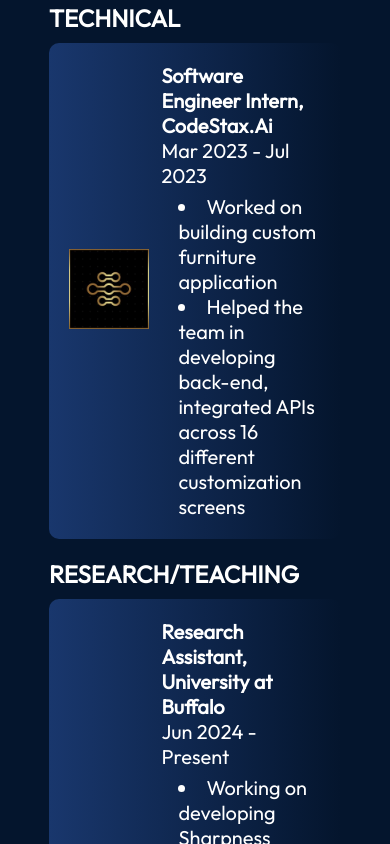
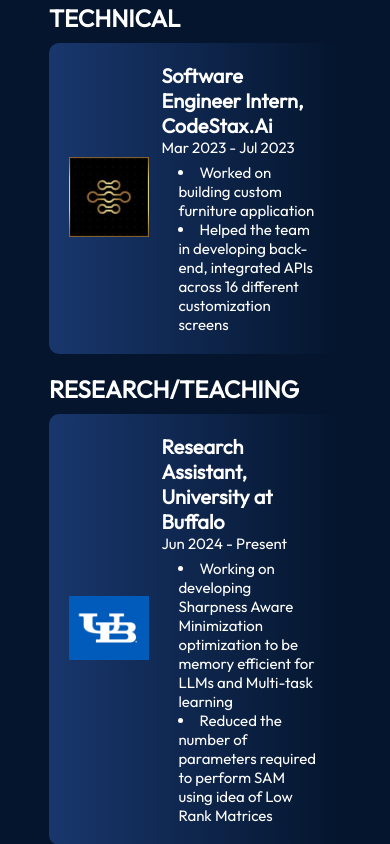
Before and after one commit to ProgrammerGoku/portfolio, a React (Vite) app: page / in a window 390 px wide. Shown: the part 3140-3984 px from the top of the page. Built offline with nearby package versions, Linux system fonts and the light colour scheme.

Commit message:
text size changes

```diff
--- a/src/components/Experience/Experience.module.css
+++ b/src/components/Experience/Experience.module.css
@@ -72,4 +72,10 @@
      .expContent ul{
         font-size:20px;
     }
+    .expContent p{
+        font-size: 15px;
+    }
+    .expContent ul{
+        font-size:15px;
+    }
 }
--- a/src/components/Projects/Projects.module.css
+++ b/src/components/Projects/Projects.module.css
@@ -67,5 +67,11 @@
     .imgTextWrap{
         width:100%;
     }
+    .text h3{
+        font-size: 15px;
+    }
+    .text p{
+        font-size: 15px;
+    }
 
 }
```
